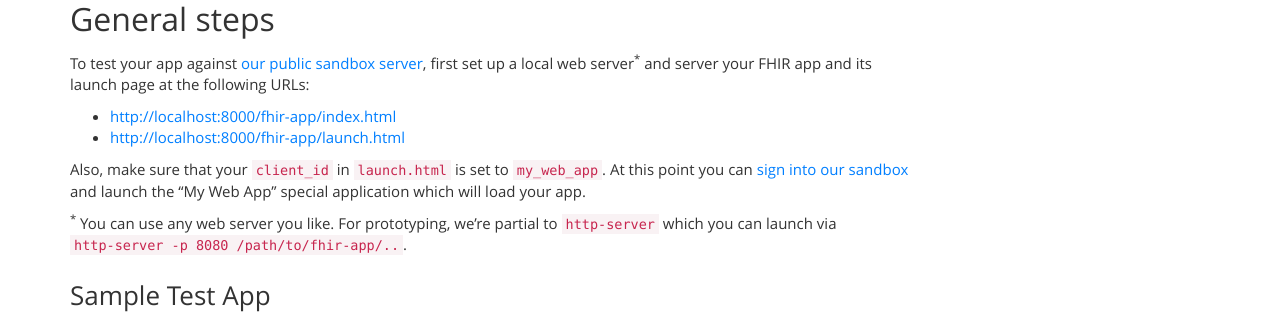
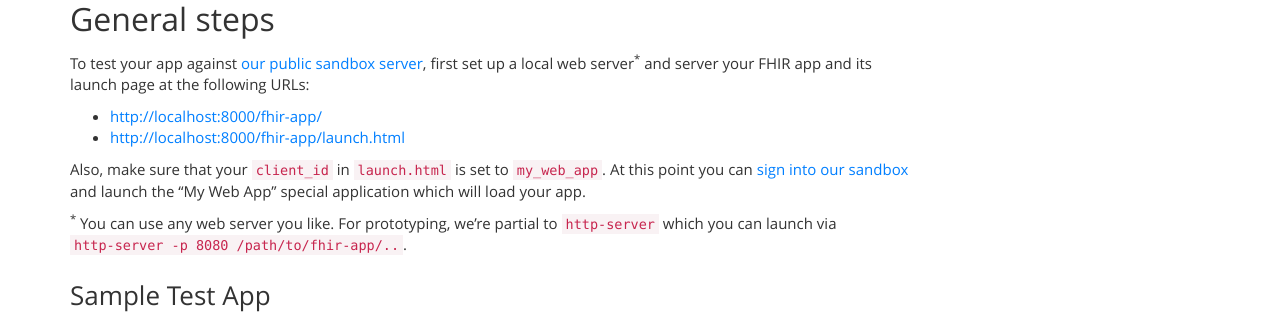
Before and after one commit to smart-on-fhir/smart-on-fhir.github.io, a Jekyll site: the page built from tutorials/testing/index.md, in a window 1280 px wide. Shown: the part 316-630 px from the top of the page. Built offline with Jekyll 4.4.1, drawn with Linux system fonts in a browser that asks for light colours; Markdown is read by kramdown in place of the engine named in the settings; some of the changed lines change nothing that is shown.

Commit message:
Update index.md

```diff
--- a/tutorials/testing/index.md
+++ b/tutorials/testing/index.md
@@ -15,7 +15,7 @@ app against our public apps container.
 To test your app against [our public sandbox server](https://fhir.smarthealthit.org), first set up a local web server<sup>*</sup>
 and server your FHIR app and its launch page at the following URLs:
 
-* [http://localhost:8000/fhir-app/index.html](http://localhost:8000/fhir-app/index.html)
+* [http://localhost:8000/fhir-app/](http://localhost:8000/fhir-app/)
 * [http://localhost:8000/fhir-app/launch.html](http://localhost:8000/fhir-app/launch.html)
 
 Also, make sure that your `client_id` in `launch.html` is set to `my_web_app`. At this point
```
